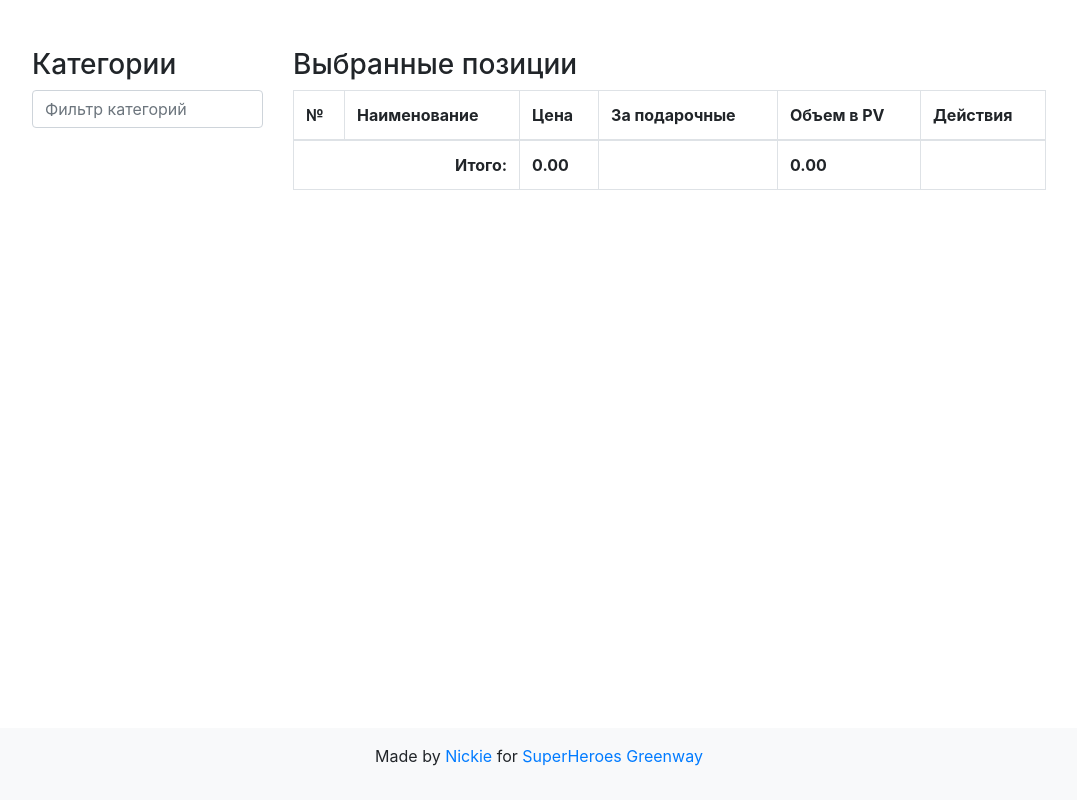
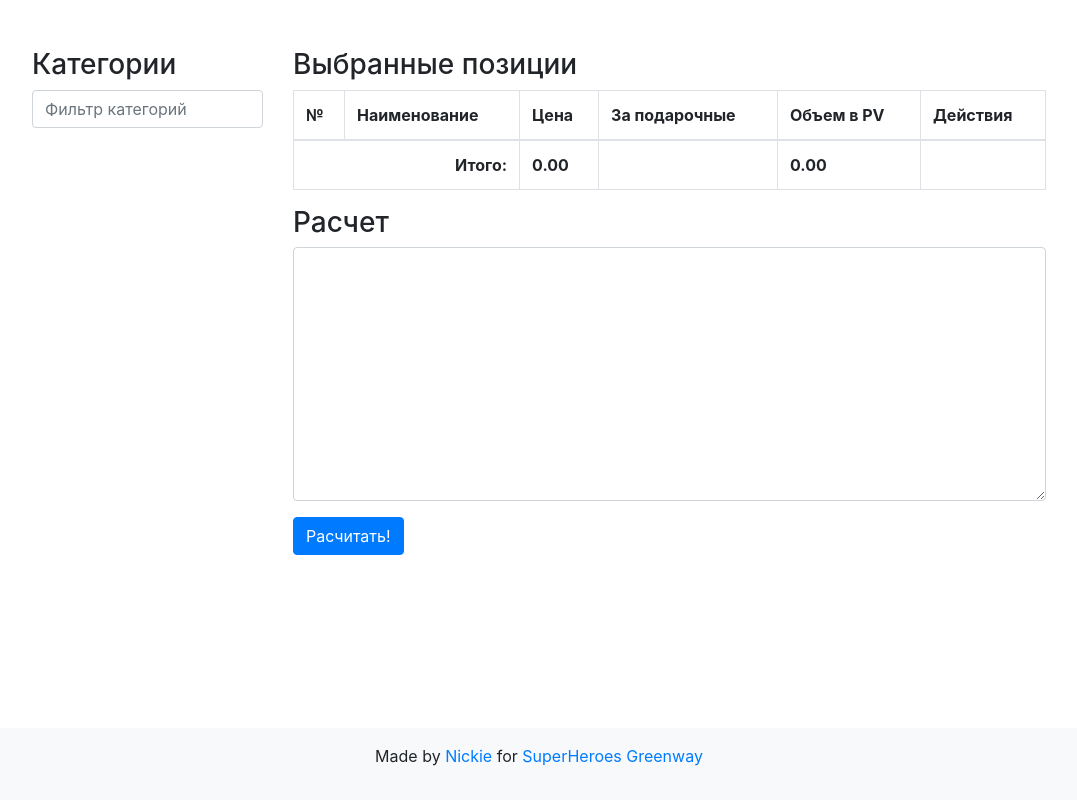
Before and after one commit to minaeffnickolaj/app_gw, a Django app: page /calculator/ in a window 1280 px wide. Shown: the whole page, without its empty margins (101-1178 px from the left). Run offline with Django 5.2, Linux system fonts and the light colour scheme; data that the repository does not hold is empty; parts of the project's set-up code (start-up, migrations or seed data) failed here and were passed over; some libraries are stand-ins or nearby versions.

Commit message:
add totals form to calc page

```diff
--- a/lottery/calculator/templates/calculator_index.html
+++ b/lottery/calculator/templates/calculator_index.html
@@ -38,6 +38,8 @@
               </div>
               <div class="col-md-9">
                 <!-- Правая колонка -->
+                <div class="row">
+                    <div class="container">
                         <h3>Выбранные позиции</h3>
                         <div class="table">
                             <table class="table table-bordered" id="selectedItemsTable">
@@ -65,6 +67,20 @@
                         </div>
                     </div>
                 </div>
+                <div class="row">
+                    <div class="container">
+                        <h3>Расчет</h3>
+                        <form id="getTotalForm" method="GET">
+                            {% csrf_token %}
+                            <div class="mb-3">
+                                <textarea class="form-control" id="id_text" name="text" rows="10"></textarea>
+                            </div>
+                            <button type="submit" class="btn btn-primary">Расчитать!</button>
+                        </form>
+                    </div>
+                </div>
+              </div>
+            </div>
           </div>
           <footer class="bg-light py-3 mt-auto text-center">
             <!-- Footer -->
```
Lines whose indentation alone changed are shown as unchanged.
